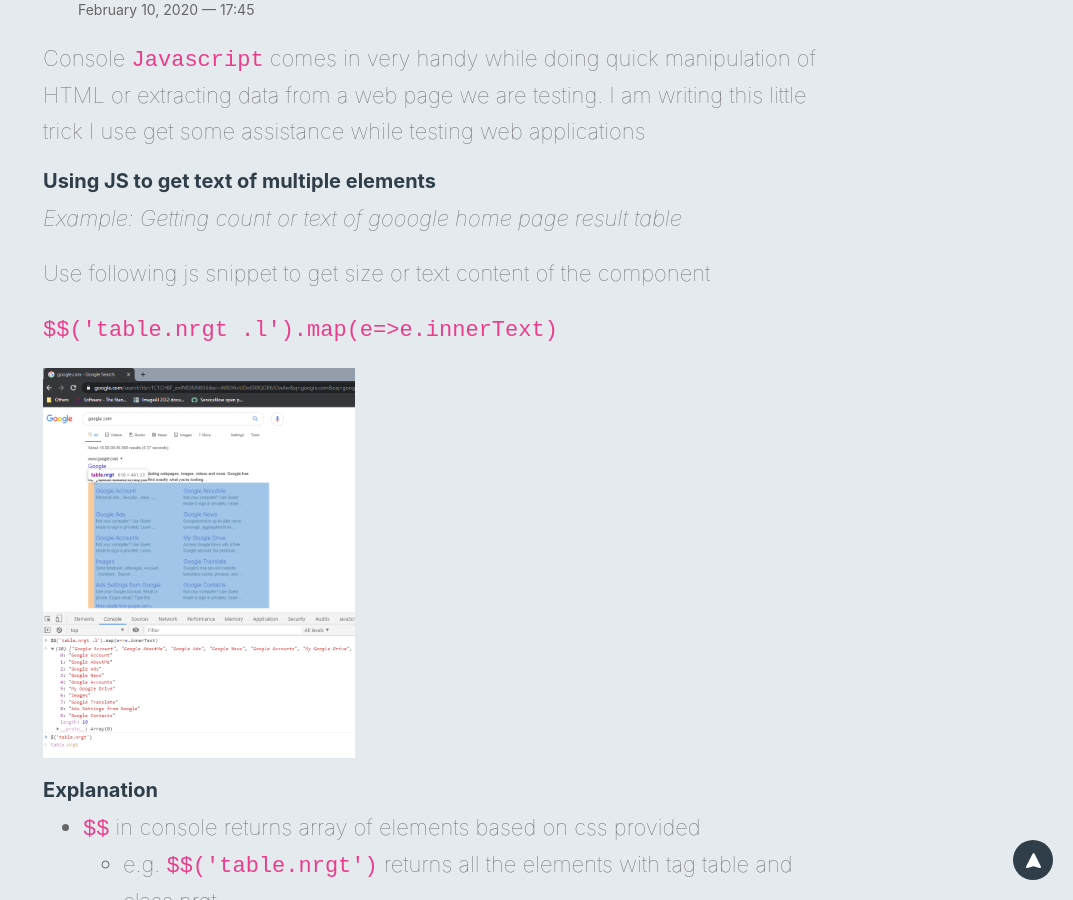
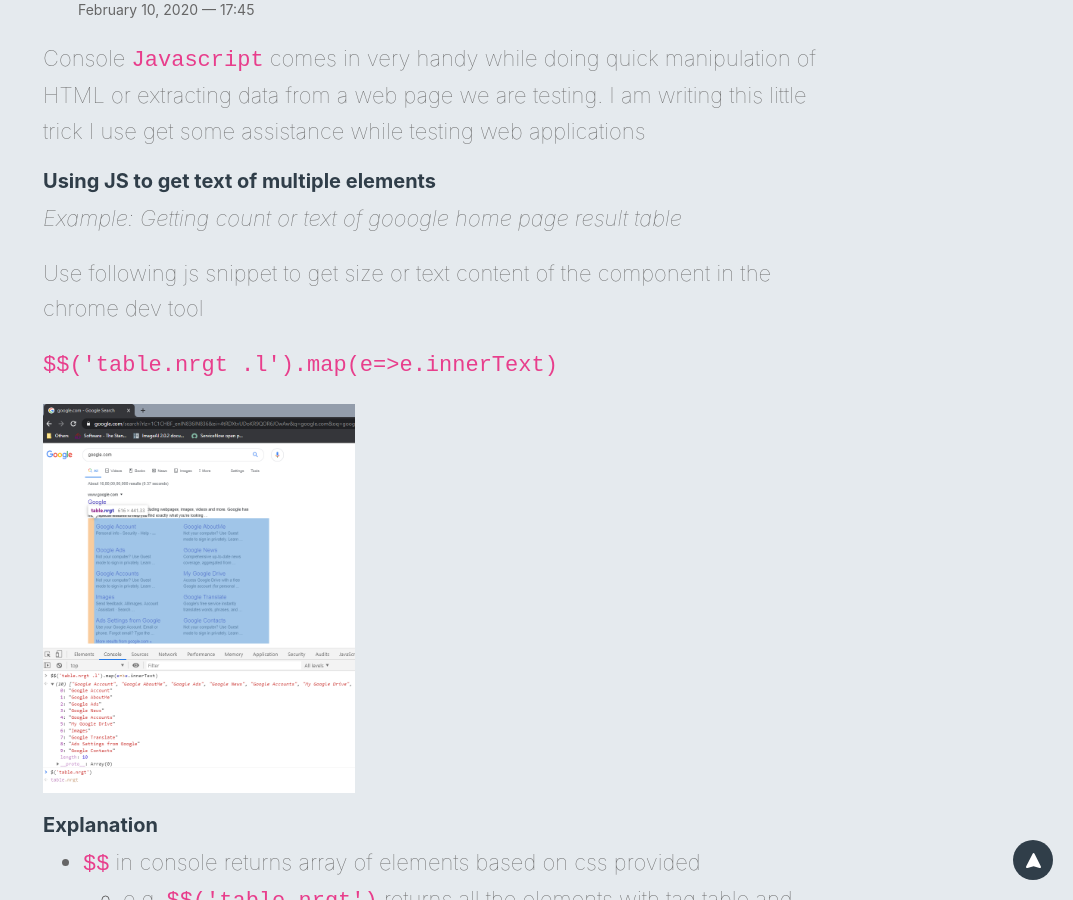
Before and after one commit to prashantshukla-qa/prashantshukla-qa.github.io, a Jekyll site: the page built from _posts/blog/2020-02-10-js-trick-to-get-element-array-text.markdown, in a window 1280 px wide and 900 px high, scrolled down 544 px. Shown: the whole window, without its empty margins (207-1280 px from the left). Built offline with Jekyll 4.4.1, drawn with Linux system fonts in a browser that asks for light colours.

Commit message:
modify the text in blog

```diff
--- a/_posts/blog/2020-02-10-js-trick-to-get-element-array-text.markdown
+++ b/_posts/blog/2020-02-10-js-trick-to-get-element-array-text.markdown
@@ -11,7 +11,7 @@
 
 _Example: Getting count or text of gooogle home page result table_
 
-Use following js snippet to get size or text content of the component
+Use following js snippet to get size or text content of the component in the chrome dev tool
 
 `$$('table.nrgt .l').map(e=>e.innerText)`
 
```
Also changed, not shown: 1 other file.
